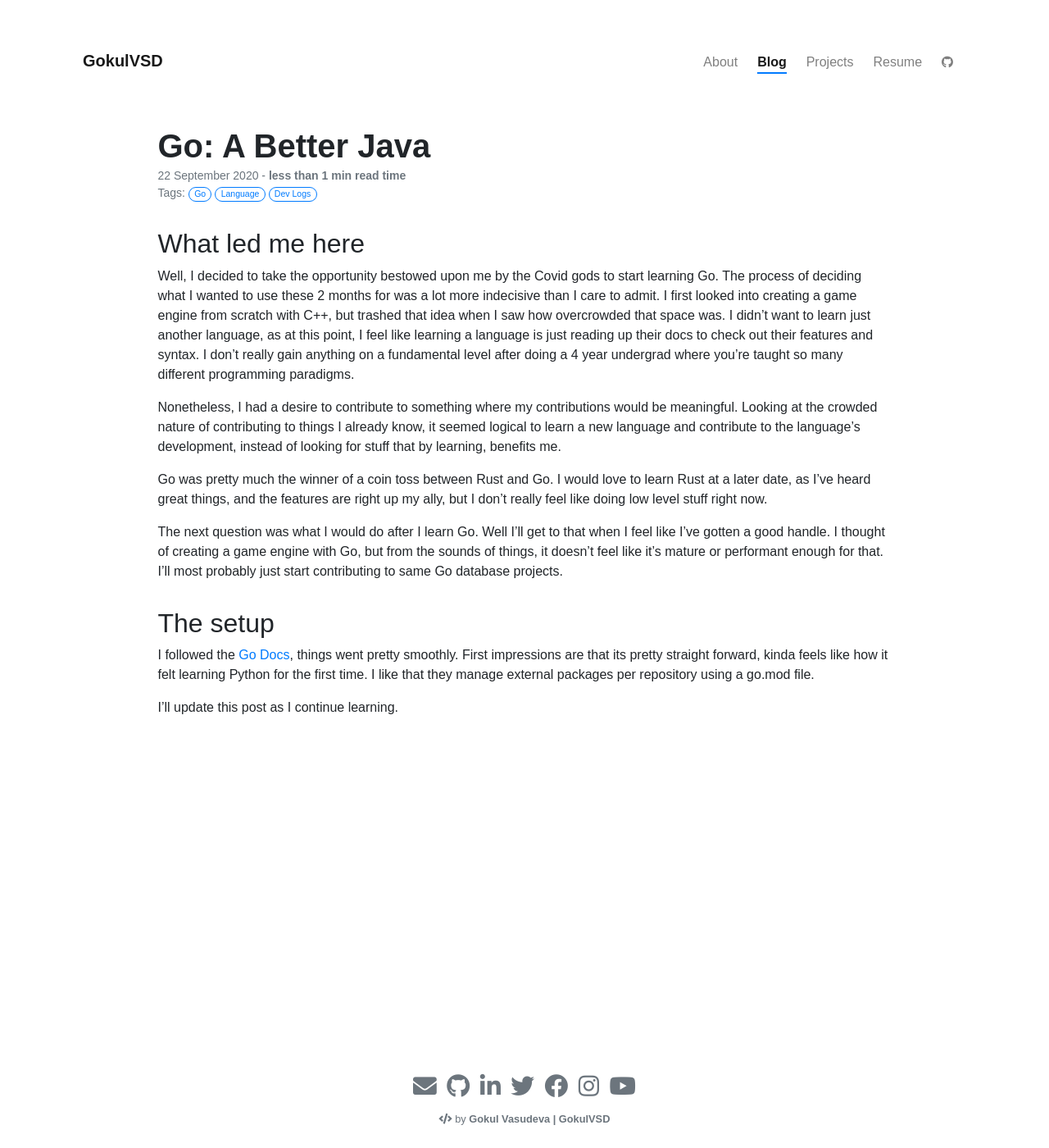
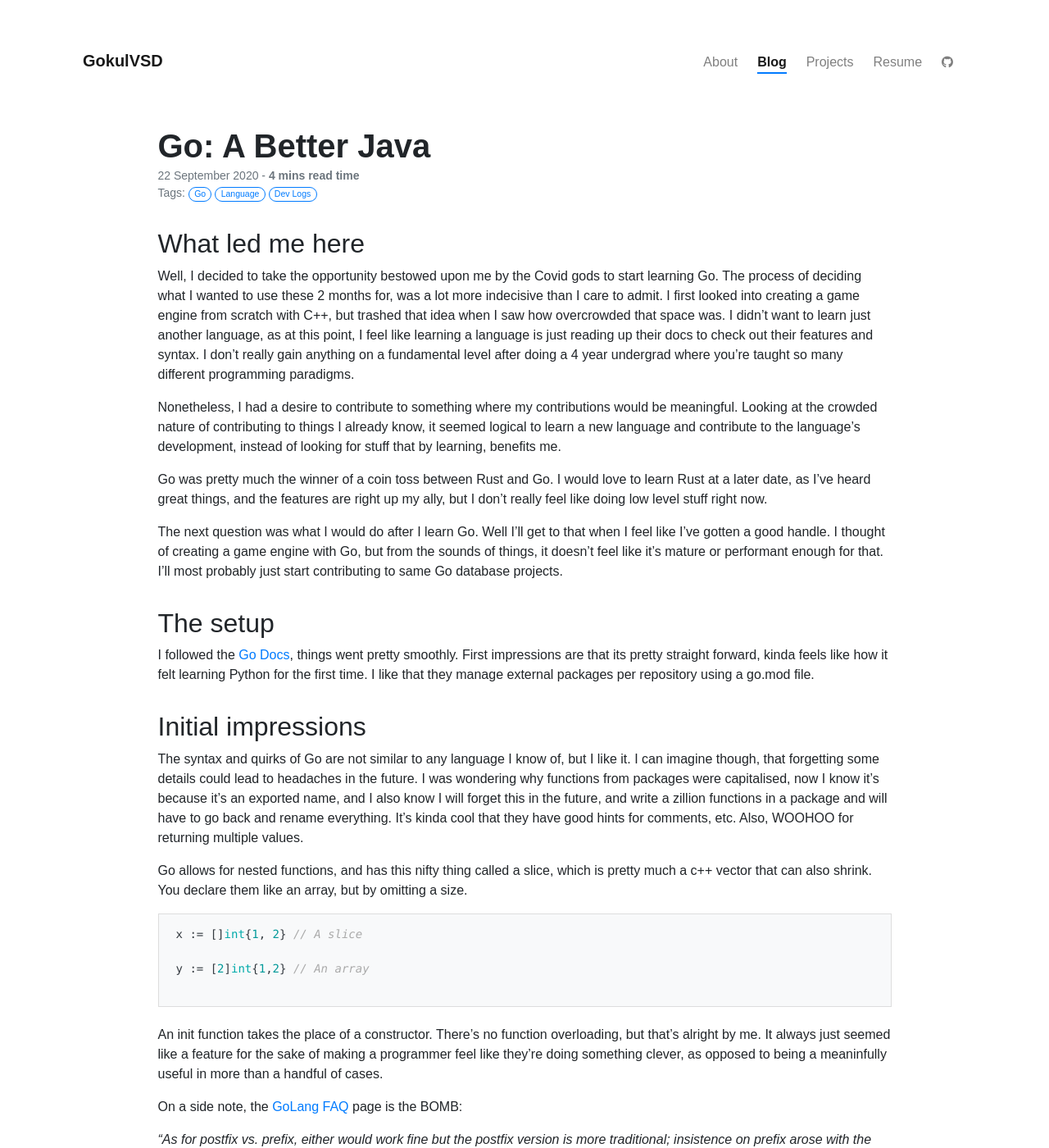
Before and after one commit to GokulVSD/gokulvsd.github.io, a Jekyll site: the page built from _posts/2020-09-22-go-a-better-java.md, in a window 1280 px wide and 1400 px high. Shown: the whole window at 82% size. Built offline with Jekyll 4.4.1, drawn with Linux system fonts in a browser that asks for light colours; nearby versions of some CDN libraries; some web fonts are replaced; our own code applies the rules of GitHub Pages for plain Markdown files; library files that are not in the unit come from our copies; some of the changed text lies outside the part shown.

Commit message:
Updated the Go blog post

````diff
--- a/_posts/2020-09-22-go-a-better-java.md
+++ b/_posts/2020-09-22-go-a-better-java.md
@@ -9,7 +9,7 @@
 ## What led me here
 
 Well, I decided to take the opportunity bestowed upon me by the Covid gods to start learning Go.
-The process of deciding what I wanted to use these 2 months for was a lot more indecisive than I care to admit. I first looked into creating a game engine from scratch with C++,
+The process of deciding what I wanted to use these 2 months for, was a lot more indecisive than I care to admit. I first looked into creating a game engine from scratch with C++,
 but trashed that idea when I saw how overcrowded that space was. I didn't want to learn just another language, as at this point, I feel like learning a language is just reading
 up their docs to check out their features and syntax. I don't really gain anything on a fundamental level after doing a 4 year undergrad where you're taught so many different
 programming paradigms.
@@ -28,4 +28,45 @@
 I followed the [Go Docs](https://golang.org/doc/), things went pretty smoothly. First impressions are that its pretty straight forward, kinda feels like how it felt learning Python for the first time.
 I like that they manage external packages per repository using a go.mod file.
 
-I'll update this post as I continue learning.
+## Initial impressions
+
+The syntax and quirks of Go are not similar to any language I know of, but I like it. I can imagine though, that forgetting some details could lead to headaches in the future. I was wondering why functions
+from packages were capitalised, now I know it's because it's an exported name, and I also know I will forget this in the future, and write a zillion functions in a package and will have to go back and rename everything. It's kinda cool that they have good hints for comments, etc. Also, WOOHOO for returning multiple values.
+
+Go allows for nested functions, and has this nifty thing called a slice, which is pretty much a c++ vector that can also shrink. You declare them like an array, but by omitting a size.
+``` go
+x := []int{1, 2} // A slice
+
+y := [2]int{1,2} // An array
+
+```
+
+An init function takes the place of a constructor. There's no function overloading, but that's alright by me. It always just seemed like a feature for the sake of making a programmer
+feel like they're doing something clever, as opposed to being a meaninfully useful in more than a handful of cases.
+
+On a side note, the [GoLang FAQ](https://golang.org/doc/faq) page is the BOMB:
+
+_"As for postfix vs. prefix, either would work fine but the postfix version is more traditional; insistence on prefix arose with the STL, a library for a language whose name contains, ironically, a postfix increment"_
+
+It is a must read if you're going to be getting into the language.
+
+
+I also like the way types are denoted, here's a map for example:
+``` go
+func x(name string) map[string]int {
+    y := make(map[string]int)
+    y[name] = 100
+    return y
+} // A function that returns a map that maps string to int
+
+```
+
+For loops have a syntax similar to Python:
+``` go
+for _, name := range names {
+    // replace _ with a variable if you want the index in a slice/array,
+    // or to hold the key in case names is a map
+}
+```
+
+Go also has pointers, which are a welcome addition to remove ambiguity when wanting to call by reference. It also have inbuilt unit testing, which seems simple enough.
````
